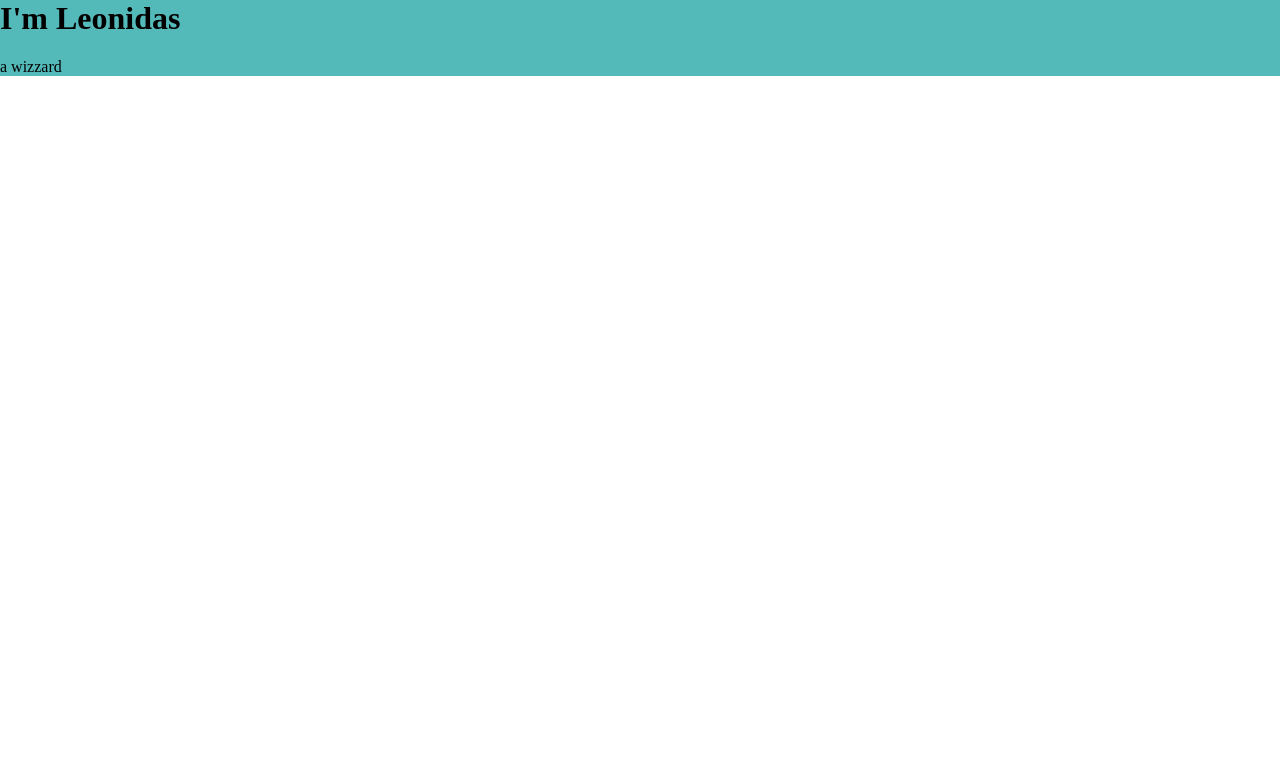
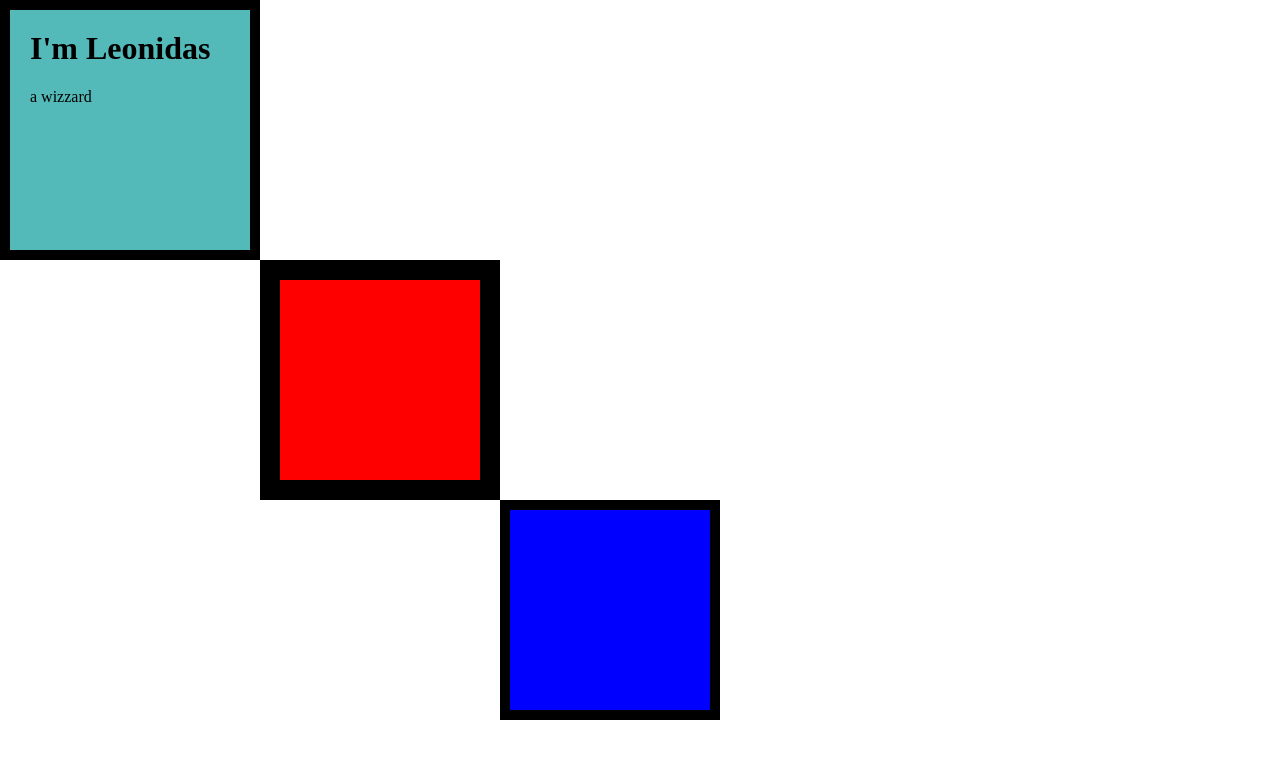
Before and after one commit to augustoamaro/learn-web-one, a plain HTML site: page CSS - Section 4 & 5/html/index.html in a window 1280 px wide. Drawn offline with Linux system fonts and the light colour scheme.

Commit message:
Added css examples

```diff
--- /dev/null
+++ b/CSS - Section 4 & 5/css/styles.css
@@ -0,0 +1,34 @@
+body {
+    margin: 0;
+}
+
+h1 {
+    margin-top: 0;
+}
+
+.top-container {
+    background-color: #54BAB9;
+    height: 200px;
+    width: 200px;
+    border-style: solid;
+    border-width: 10px;
+    padding: 20px;
+}
+
+.middle-container {
+    background-color: red;
+    height: 200px;
+    width: 200px;
+    border-style: solid;
+    border-width: 20px;
+    margin-left: 260px;
+}
+
+.bottom-container {
+    background-color: blue;
+    height: 200px;
+    width: 200px;
+    border-style: solid;
+    border-width: 10px;
+    margin-left: 500px;
+}
--- a/css/index.html
+++ b/CSS - Section 4 & 5/html/index.html
@@ -4,13 +4,17 @@
     <meta charset="UTF-8">
     <meta http-equiv="X-UA-Compatible" content="IE=edge">
     <meta name="viewport" content="width=device-width, initial-scale=1.0">
-    <link rel="stylesheet" href="css/styles.css">
+    <link rel="stylesheet" href="/CSS - Section 4 & 5/css/styles.css">
     <title>Leonidas Personal site</title>
 </head>
 <body>
-    <div>
+    <div class="top-container"">
         <h1>I'm Leonidas</h1>
         <p>a wizzard</p>
     </div>
+
+    <div class="middle-container"></div>
+
+    <div class="bottom-container"></div>
 </body>
 </html>
--- a/css/css/styles.css
+++ /dev/null
@@ -1,11 +0,0 @@
-body {
-    margin: 0;
-}
-
-h1 {
-    margin-top: 0;
-}
-
-div {
-    background-color: #54BAB9;
-}
```
Also changed, not shown: HTML - Section 2 & 3/css/style.css (renamed from html/css/style.css), HTML - Section 2 & 3/html/contact.html (renamed from html/contact.html), HTML - Section 2 & 3/html/hobbies.html (renamed from html/hobbies.html), HTML - Section 2 & 3/html/index.html (renamed from html/index.html), HTML - Section 2 & 3/images/me.png (renamed from html/images/me.png), 2 other files.
